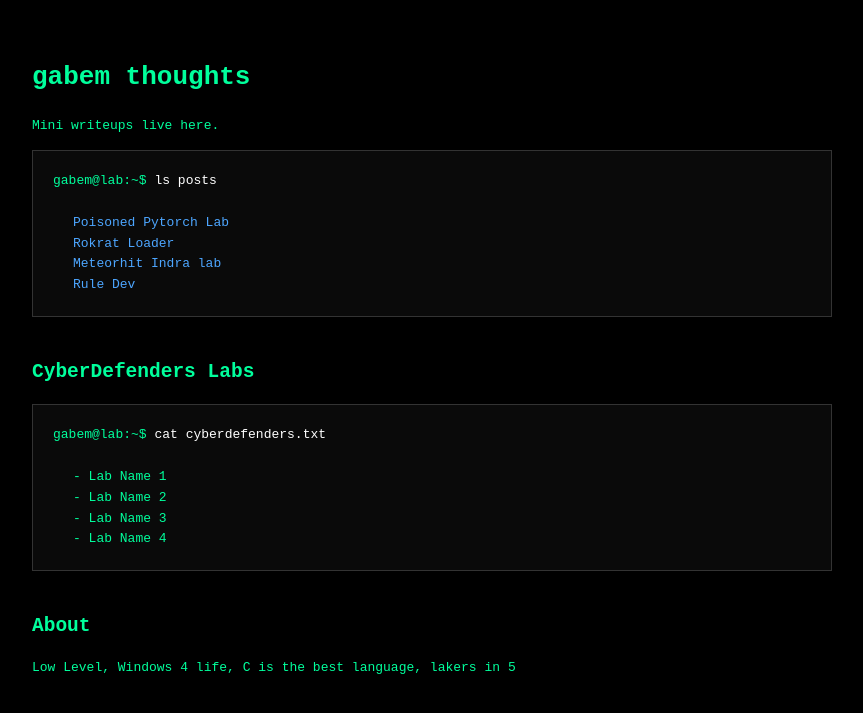
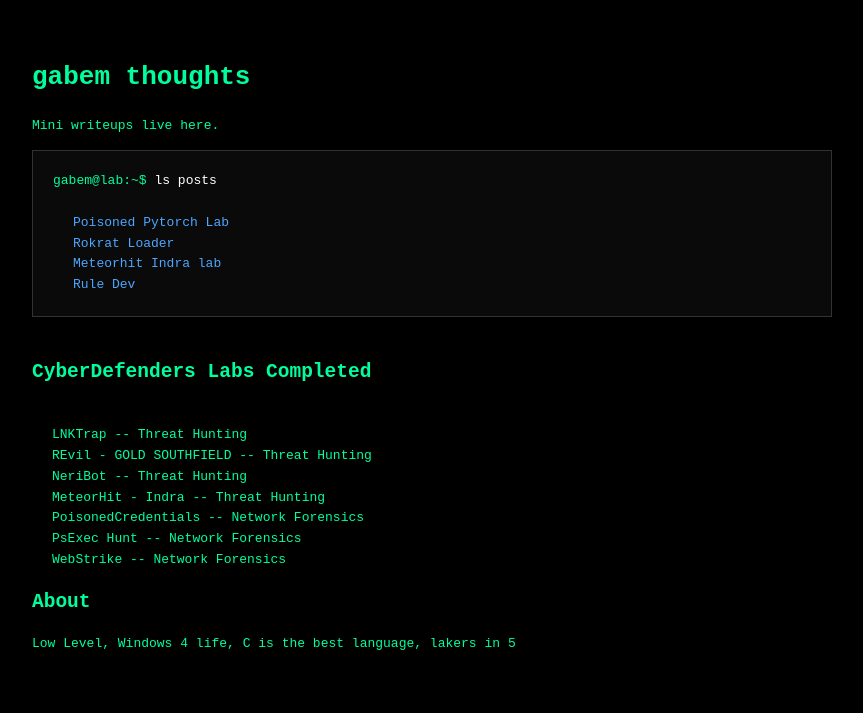
Before and after one commit to soreRum/soreRum.github.io, a Jekyll site: the page built from index.html, in a window 1280 px wide. Shown: the top 713 px of the page, without its empty margins (208-1071 px from the left). Built offline with Jekyll 4.4.1, drawn with Linux system fonts in a browser that asks for light colours.

Commit message:
Update index.html

```diff
--- a/index.html
+++ b/index.html
@@ -72,20 +72,17 @@
 
 </div>
 
-<h2>CyberDefenders Labs</h2>
+<h2>CyberDefenders Labs Completed</h2>
 
-<div class="terminal">
+<br>
 
-<span class="prompt">gabem@lab:~$</span> <span class="command">cat cyberdefenders.txt</span>
-
-<br><br>
-
-<div class="post">- Lab Name 1</div>
-<div class="post">- Lab Name 2</div>
-<div class="post">- Lab Name 3</div>
-<div class="post">- Lab Name 4</div>
-
-</div>
+<div class="post">LNKTrap -- Threat Hunting</div>
+<div class="post">REvil - GOLD SOUTHFIELD -- Threat Hunting</div>
+<div class="post">NeriBot -- Threat Hunting</div>
+<div class="post">MeteorHit - Indra -- Threat Hunting</div>
+<div class="post">PoisonedCredentials -- Network Forensics</div>
+<div class="post">PsExec Hunt -- Network Forensics</div>
+<div class="post">WebStrike -- Network Forensics</div>
 
 <h2>About</h2>
 
```
